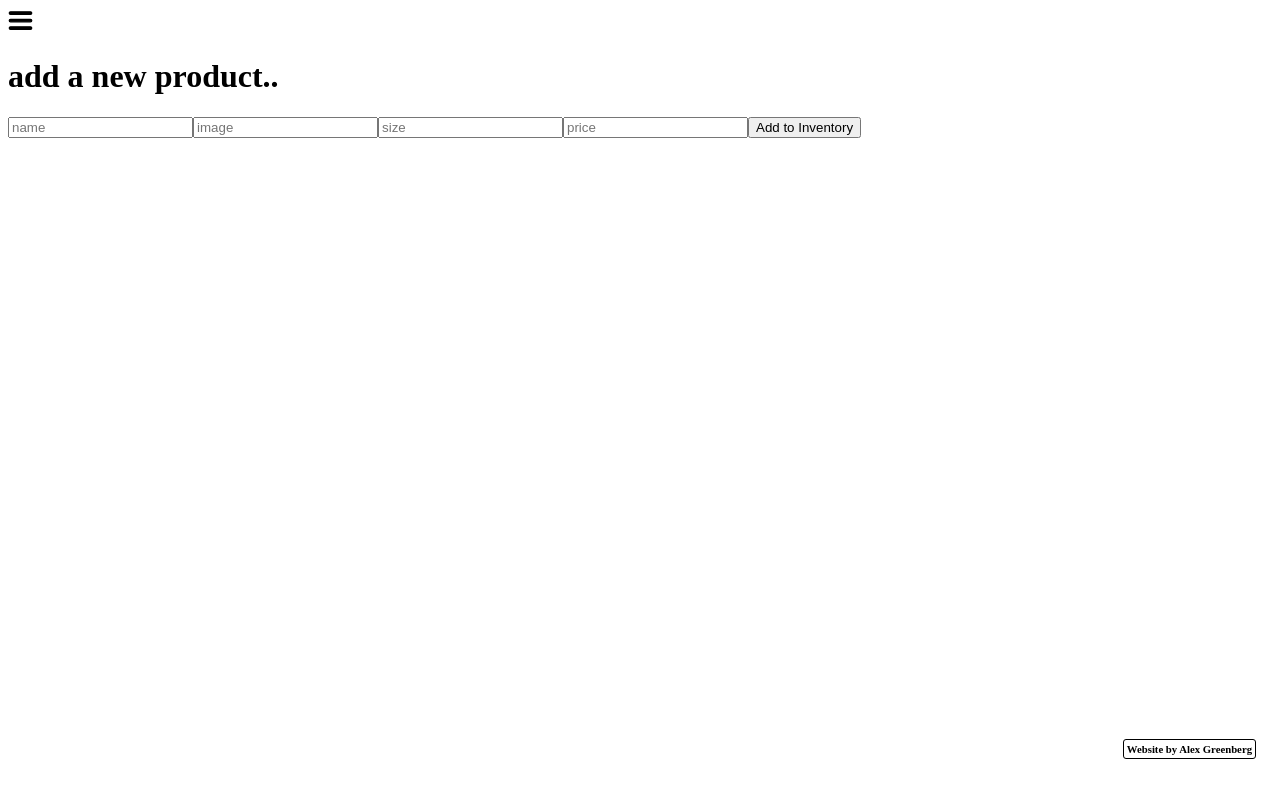
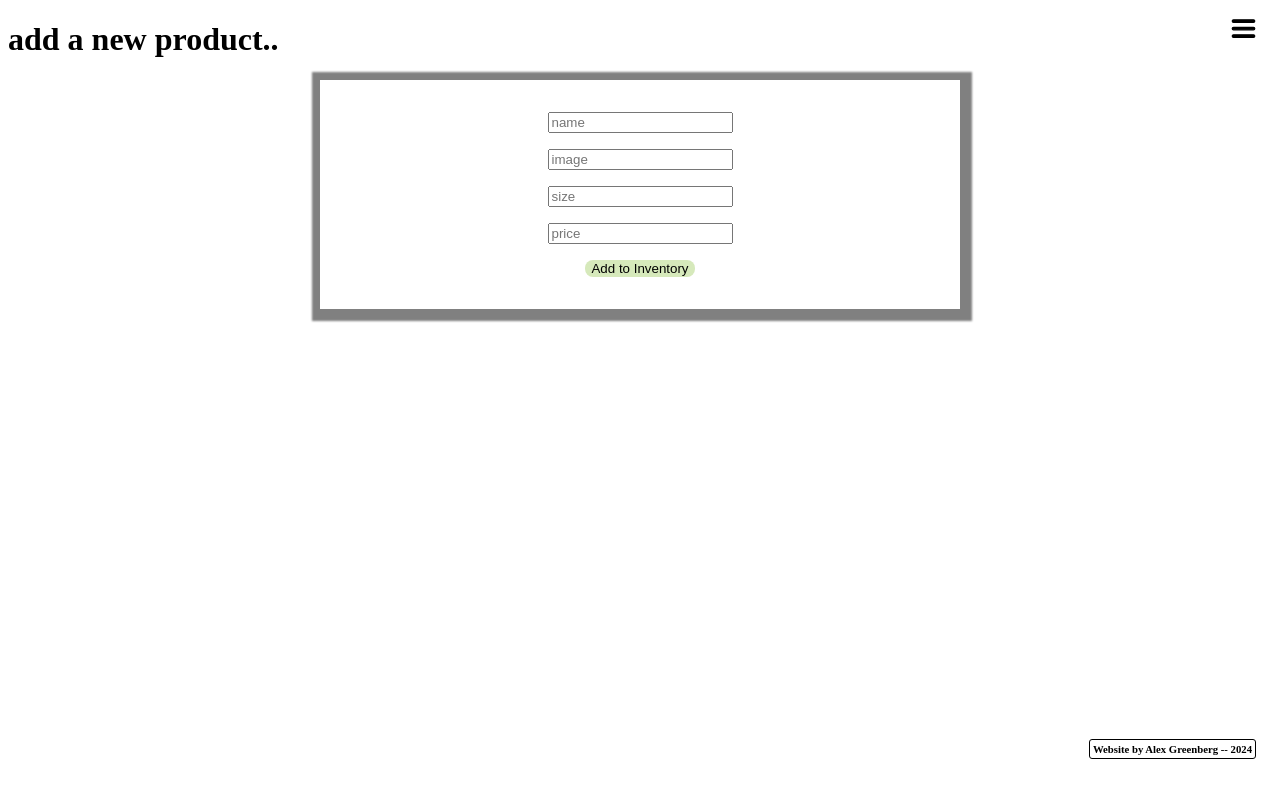
Before and after one commit to a1g23/frontend_maxcraft_rorreact, a React (Create React App) app: page /new in a window 1280 px wide. Built offline with nearby package versions, Linux system fonts and the light colour scheme; no server answers.

Commit message:
liking the create and update page styling

```diff
--- a/src/components/Footer.js
+++ b/src/components/Footer.js
@@ -1,6 +1,6 @@
 const Footer = () => {
     return (
-        <h6 className="footer">Website by Alex Greenberg</h6>
+        <h6 className="footer">Website by Alex Greenberg -- 2024</h6>
     )
 }
 
--- a/src/index.css
+++ b/src/index.css
@@ -1,3 +1,27 @@
+/* APPLY ALL */
+
+a:link {
+    text-decoration: none;
+    color: black;
+}
+
+a:visited {
+    color: black;
+}
+
+
+button {
+    background-color: rgb(214, 233, 187);
+    border: none;
+    border-radius: 1vh;
+}
+
+button:hover {
+    background-color: gray;
+    color: white;
+    cursor: pointer;
+}
+
 /* FOOTER */
 
 .footer {
@@ -11,7 +35,40 @@
 
 /* HEADER */
 
+.hamburger-svg {
+    position: fixed;
+    right: 3vh;
+    top: 2vh;
+}
+
+.hamburger-svg:hover {
+    cursor: pointer;
+}
+
+.hamburger-container {
+    position: fixed;
+    right: 3vh;
+    top: 2vh;
+}
+
+.hamburger-item {
+    margin: 1px;
+}
+
 /* CREATE */
+
+.create-form {
+    display: flex;
+    flex-direction: column;
+    gap: 2vh;
+    align-items: center;
+    width: 45vw;
+    justify-content: center;
+    margin: 0 auto;
+    box-shadow: 2px 2px 2px 10px grey;
+    padding: 4vh;
+}
+
 
 /* INDEX */
 
--- a/src/pages/Create.js
+++ b/src/pages/Create.js
@@ -7,7 +7,7 @@ const Create = (props) => {
         <div>
             <Header />
             <h1>add a new product..</h1>
-            <Form action={`create`} method="POST">
+            <Form className="create-form" action={`create`} method="POST">
                     <input type="text" id="name" name="name" placeholder="name"/>
                     <input type="text" id="image" name="image" placeholder="image"/>
                     <input type="text" id="size" name="size" placeholder="size"/>
--- a/src/pages/Update.js
+++ b/src/pages/Update.js
@@ -11,7 +11,7 @@ const Update = (props) => {
             <Header />
             <h1>Update {product.name}..</h1>
 
-            <Form action={`/update/${product.id}/`} method="POST">
+            <Form className="create-form" action={`/update/${product.id}/`} method="POST">
                 <input type="text" id="name" name="name" defaultValue={product.name}/>
                 <input type="text" id="image" name="image" defaultValue={product.image}/>
                 <input type="text" id="size" name="size" defaultValue={product.size}/>
```
